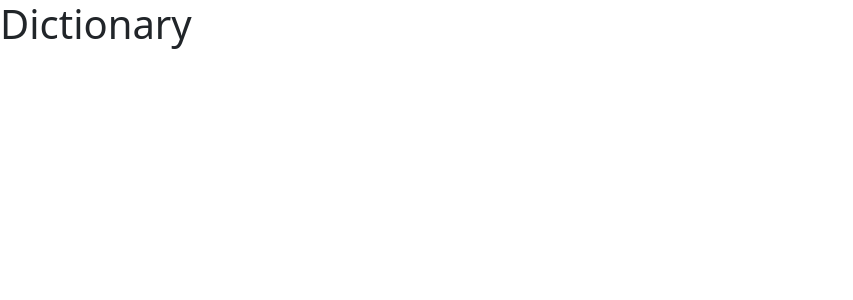
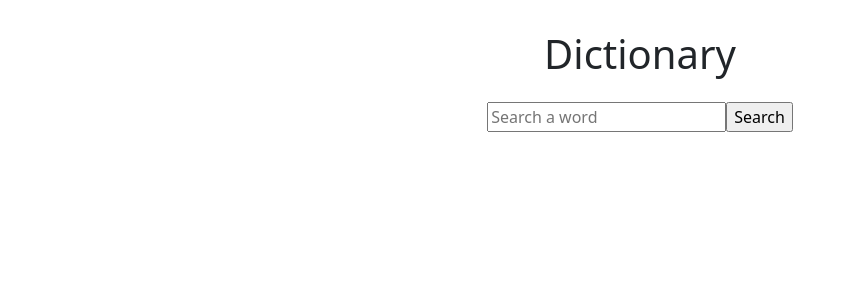
Before and after one commit to aliciabuelow/react-dictionary, a React (Vite) app in the folder dictionary-app/: page / in a window 1280 px wide. Shown: the top 300 px of the page, without its empty margins (0-853 px from the left). Built offline with nearby package versions, Linux system fonts and the light colour scheme.

Commit message:
Added header and search function

```diff
--- a/dictionary-app/src/App.css
+++ b/dictionary-app/src/App.css
@@ -0,0 +1,4 @@
+.container {
+    text-align: center;
+    margin: 30px auto;
+}
--- a/dictionary-app/src/App.jsx
+++ b/dictionary-app/src/App.jsx
@@ -1,10 +1,10 @@
-import { useState } from 'react'
 import './App.css'
+import Dictionary from './Dictionary';
 
-function App() {
+export default function App() {
   return (
-    <h1>Dictionary</h1>
+    <div className="container">
+      <Dictionary />
+    </div>
   )
 }
-
-export default App
--- /dev/null
+++ b/dictionary-app/src/Dictionary.jsx
@@ -0,0 +1,25 @@
+import { useState } from 'react';
+import './Dictionary.css'
+
+export default function Dictionary() {
+    const [keyword, setKeyword] = useState(null);
+
+    function handleSearch(event) {
+        event.preventDefault();
+    }
+
+    function handleSearchQuery(event) {
+        setKeyword(event.target.value);
+    }
+    return (
+        <div>
+            <header>
+                <h1>Dictionary</h1>
+            </header>
+            <form className="mt-4" onSubmit={handleSearch}>
+                <input type="search" placeholder="Search a word" onChange={handleSearchQuery} />
+                <input type="submit" value="Search" />
+            </form>
+        </div>
+    )
+}
```
Also changed, not shown: dictionary-app/src/Dictionary.css (added).
